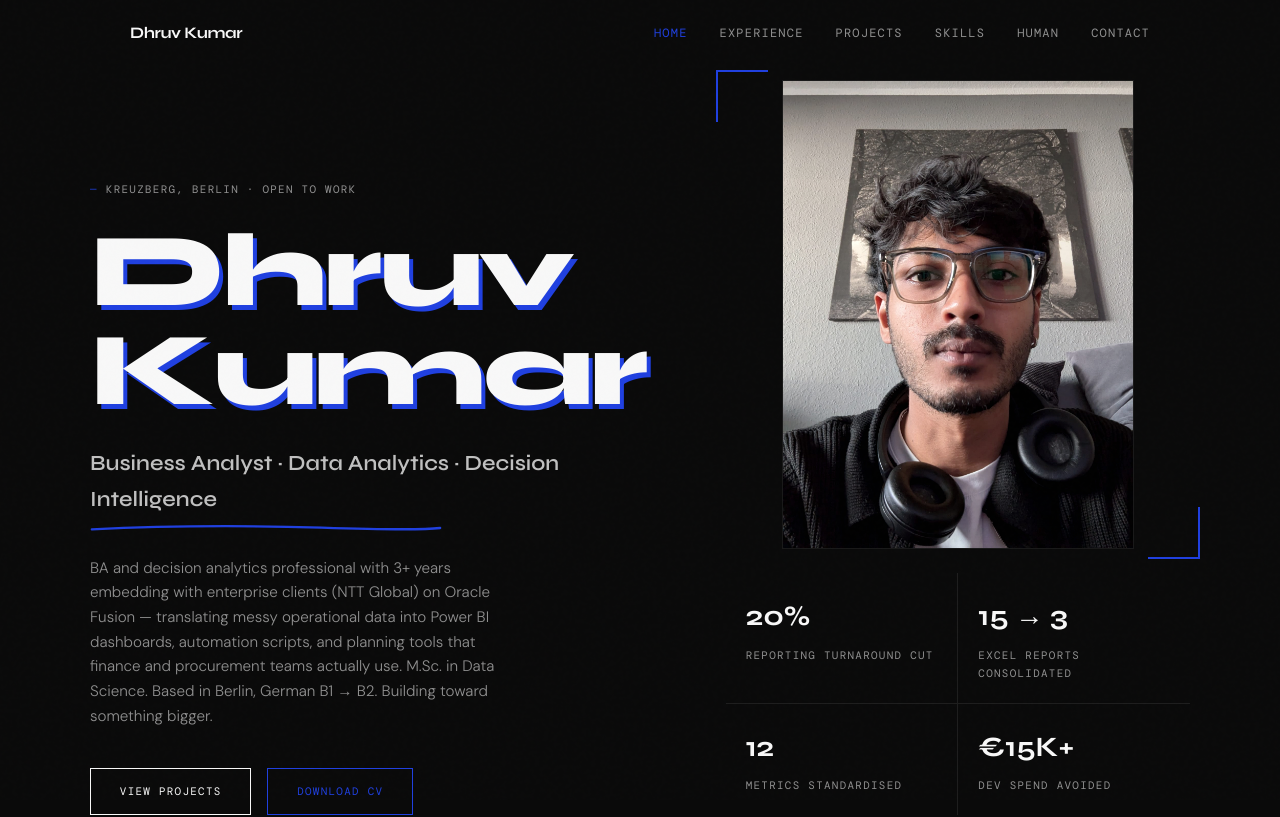
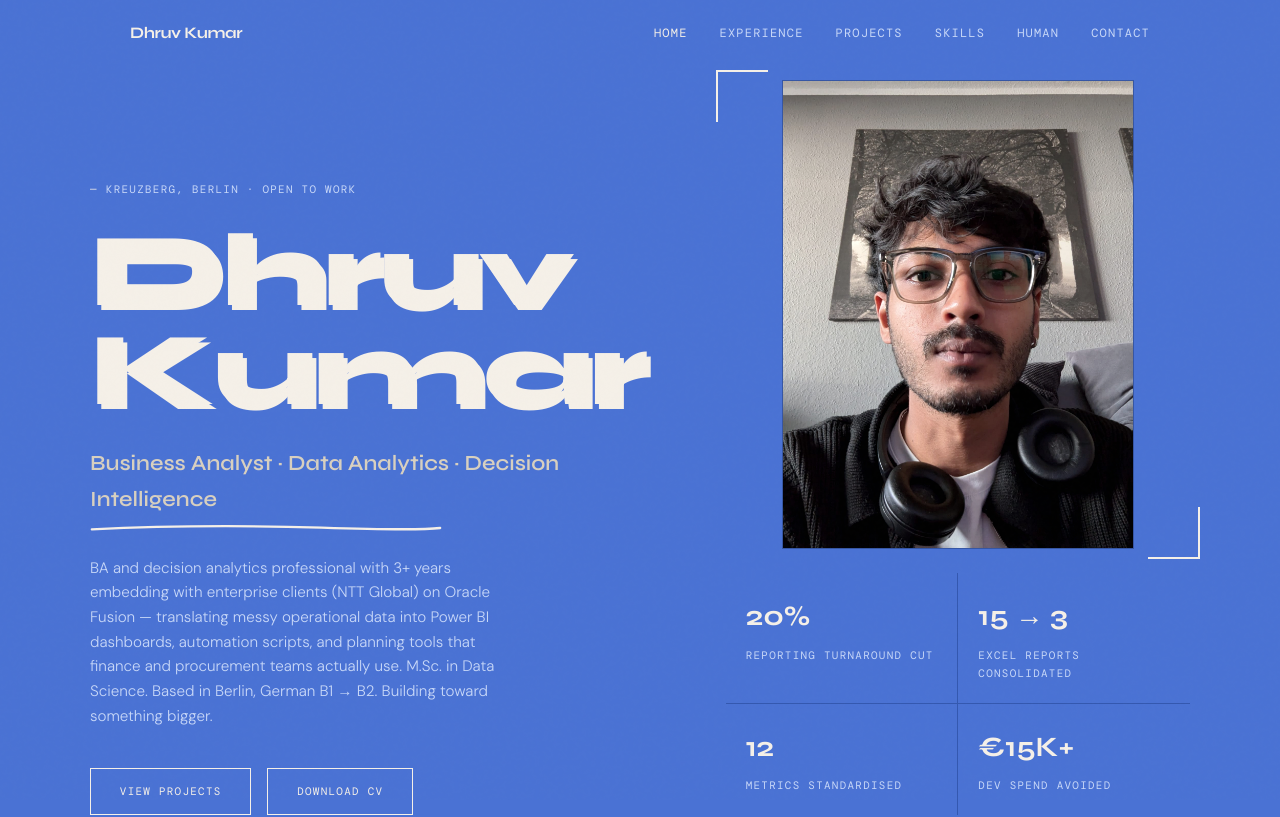
Before and after one commit to 11Fawkes/Portfolio, a React (Vite) app: page / in a window 1280 px wide. Shown: the top 817 px of the page. Built offline with nearby package versions, Linux system fonts and the light colour scheme; a web font is replaced by a local one.

Commit message:
palette: Danco — cornflower blue + cream

```diff
--- a/src/design/tokens.css
+++ b/src/design/tokens.css
@@ -15,16 +15,16 @@
      To repaint the whole site: edit only these 10 lines.
      Current palette: bone + warm dark brown + red accent.
      ──────────────────────────────────────────────────────── */
-  --c-ink:      #f8f8f8;   /* body text, primary headers */
-  --c-ink-2:    #e8e8e8;   /* dark section backgrounds   */
-  --c-ink-3:    #c0c0c0;   /* dark card backgrounds      */
-  --c-paper:    #0a0a0a;   /* main page background       */
-  --c-paper-2:  #111111;   /* hover background           */
-  --c-paper-3:  #1e1e1e;   /* borders, dividers          */
-  --c-gold:     #2040e0;   /* accent: links, tags, lines */
-  --c-gold-2:   #3050f0;   /* accent hover state         */
-  --c-muted:    #909090;   /* secondary text             */
-  --c-faint:    #606060;   /* tertiary text              */
+  --c-ink:      #f5f0e8;   /* body text, primary headers */
+  --c-ink-2:    #ede8dc;   /* dark section backgrounds   */
+  --c-ink-3:    #d8d0c0;   /* dark card backgrounds      */
+  --c-paper:    #4a72d4;   /* main page background       */
+  --c-paper-2:  #3f64c0;   /* hover background           */
+  --c-paper-3:  #3458b0;   /* borders, dividers          */
+  --c-gold:     #f5f0e8;   /* accent: links, tags, lines */
+  --c-gold-2:   #ffffff;   /* accent hover state         */
+  --c-muted:    #c8d8f8;   /* secondary text             */
+  --c-faint:    #a0b8e8;   /* tertiary text              */
   /* ── FONTS ────────────────────────────────────────────────
      To swap fonts:
      1. Change the family name below
```
